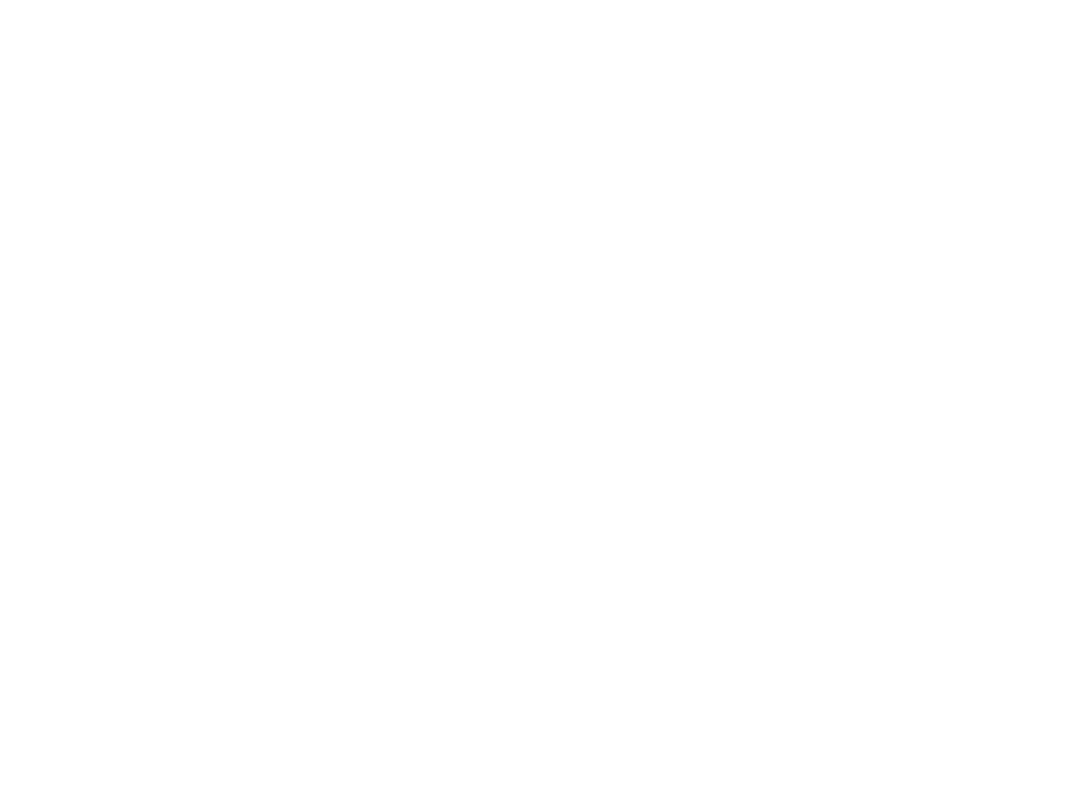
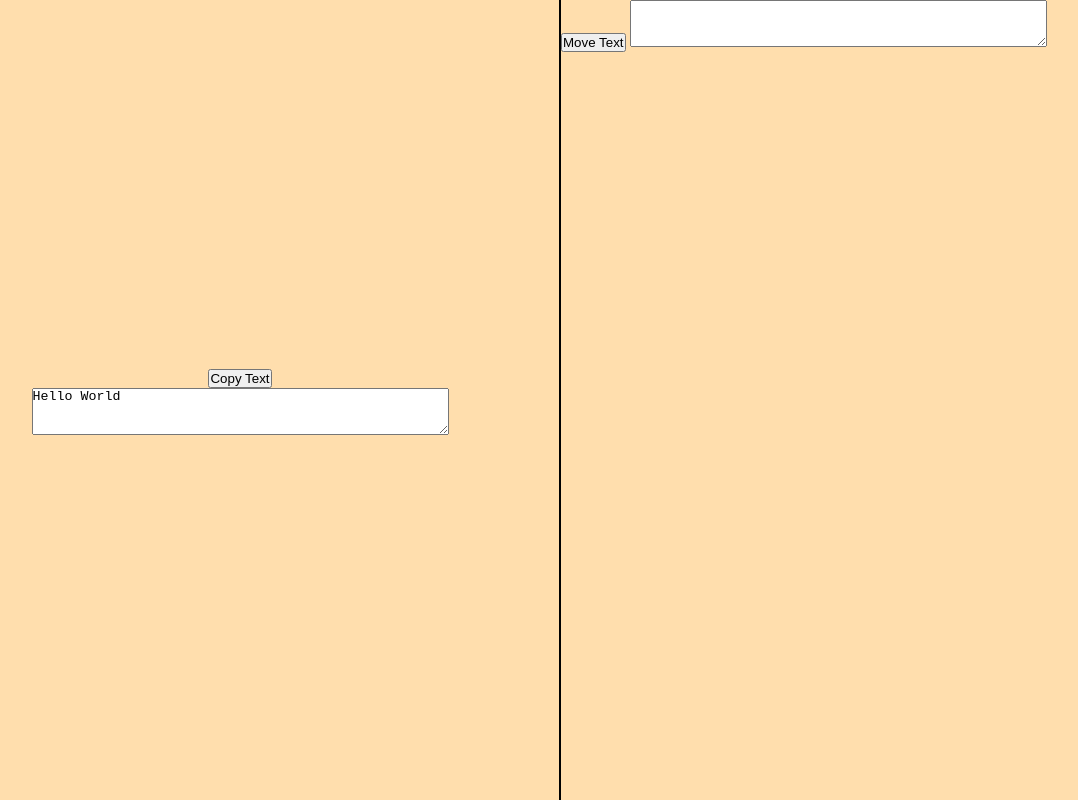
Before and after one commit to AryanAD/HTML_CSS_JS_HuXn-Series, a plain HTML site: page 24.copy_and_move/index.html in a window 1280 px wide. Shown: the whole page, without its empty margins (79-1157 px from the left). Drawn offline with Linux system fonts and the light colour scheme.

Commit message:
Added Project #24

```diff
--- a/24.copy_and_move/css/style.css
+++ b/24.copy_and_move/css/style.css
@@ -0,0 +1,21 @@
+* {
+    padding: 0;
+    margin: 0;
+    box-sizing: border-box;
+}
+
+body {
+    height: 100vh;
+    background: navajowhite;
+    font-family: system-ui, -apple-system, BlinkMacSystemFont, 'Segoe UI', Roboto, Oxygen, Ubuntu, Cantarell, 'Open Sans', 'Helvetica Neue', sans-serif;
+    display: grid;
+    grid-template-columns: 2fr 2fr;
+}
+
+.container {
+    display: flex;
+    justify-content: center;
+    flex-direction: column;
+    align-items: center;
+    border-right: 2px solid black;
+}
--- a/24.copy_and_move/index.html
+++ b/24.copy_and_move/index.html
@@ -10,7 +10,18 @@
 
     <body>
 
+        <div class="container">
+            <div class="btn-container">
+                <button class="copyBtn btn">Copy Text</button>
+            </div>
+            <textarea name="copyText" cols="50" rows="3">Hello World</textarea>
+        </div>
 
+        <div class="output-container">
+            <div class="output"></div>
+            <button class="moveBtn btn">Move Text</button>
+            <textarea name="finalTxt" cols="50" rows="3"></textarea>
+        </div>
 
         <script src="js/script.js"></script>
     </body>
```
